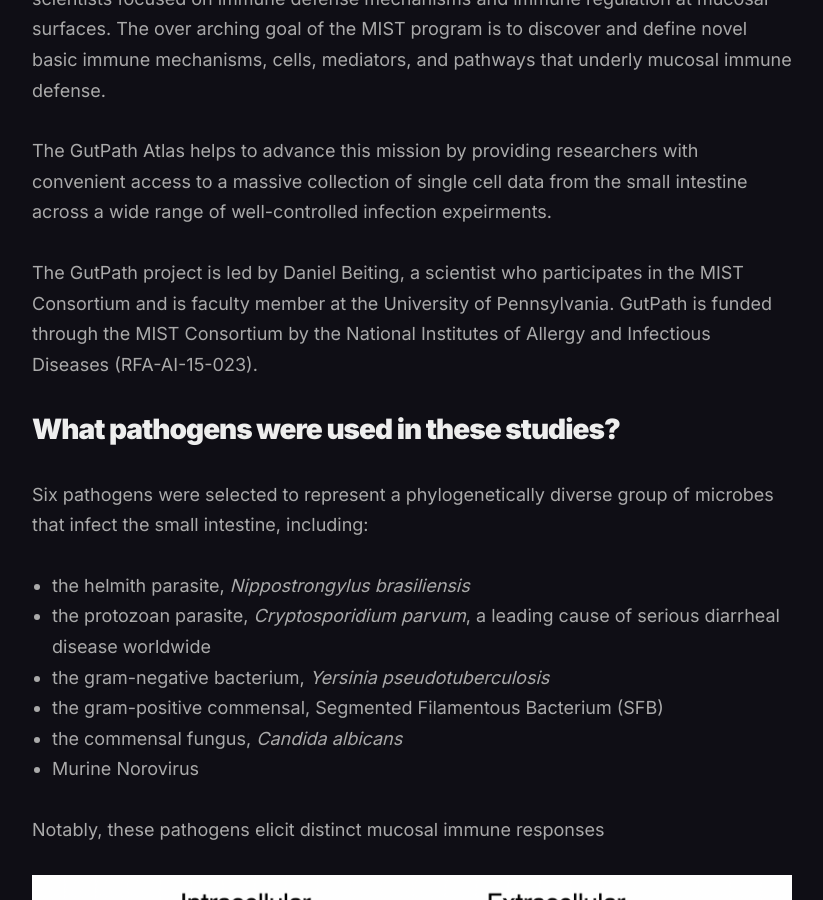
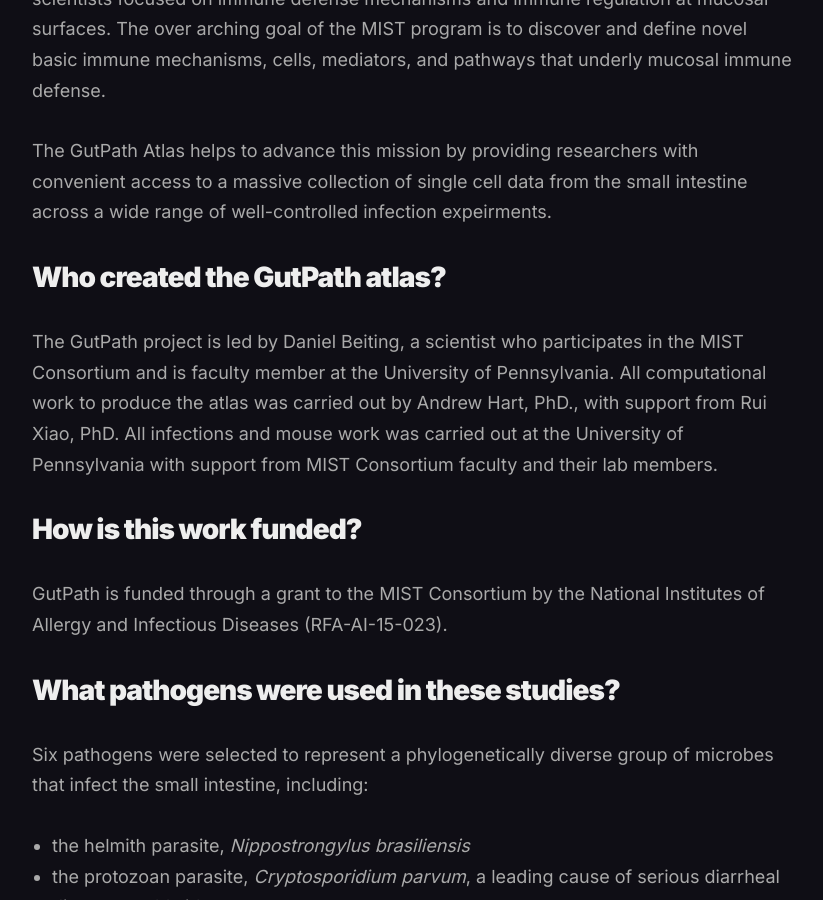
Before and after one commit to dpbisme/gutpath, a Jekyll site: the page built from _pages/FAQ.md, in a window 1280 px wide and 900 px high, scrolled down 812 px. Shown: the whole window, without its empty margins (228-1051 px from the left). Built offline with Jekyll 4.4.1, drawn with Linux system fonts in a browser that asks for light colours.

```diff
--- a/_pages/FAQ.md
+++ b/_pages/FAQ.md
@@ -11,7 +11,13 @@ The [Mucosal Immunology Study Team (MIST) Consortium](https://mucosal.org/) is a
 
 The GutPath Atlas helps to advance this mission by providing researchers with convenient access to a massive collection of single cell data from the small intestine across a wide range of well-controlled infection expeirments.
 
-The GutPath project is led by Daniel Beiting, a scientist who participates in the MIST Consortium and is faculty member at the University of Pennsylvania.  GutPath is funded through the MIST Consortium by the National Institutes of Allergy and Infectious Diseases (RFA-AI-15-023).
+## Who created the GutPath atlas?
+
+The GutPath project is led by Daniel Beiting, a scientist who participates in the MIST Consortium and is faculty member at the University of Pennsylvania.  All computational work to produce the atlas was carried out by Andrew Hart, PhD., with support from Rui Xiao, PhD.  All infections and mouse work was carried out at the University of Pennsylvania with support from MIST Consortium faculty and their lab members.
+
+## How is this work funded?
+
+GutPath is funded through a grant to the MIST Consortium by the National Institutes of Allergy and Infectious Diseases (RFA-AI-15-023).
 
 ## What pathogens were used in these studies?
 
```
Also changed, not shown: _posts/2024-11-12-MLN_CITE-seq.md (+1 -1 lines), _posts/2024-11-15-ileum_CITE-seq.md (+1 -1 lines).
